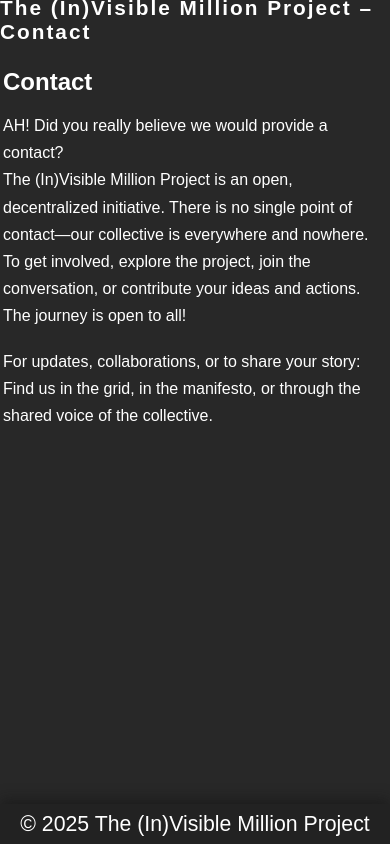
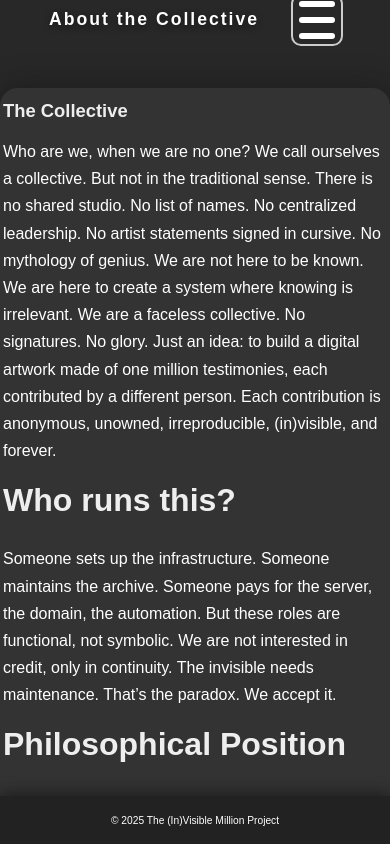
Before and after one commit to fabulizio/The-Invisible-Million, a plain HTML site: page contact.html in a window 390 px wide. Drawn offline with Linux system fonts and the light colour scheme.

Commit message:
Update contact.html

```diff
--- a/contact.html
+++ b/contact.html
@@ -2,7 +2,7 @@
 <html lang="en">
 <head>
   <meta charset="UTF-8">
-  <title>The (In)Visible Million Project – Contact</title>
+  <title>The (In)Visible Million Project Collective</title>
   <meta name="viewport" content="width=device-width, initial-scale=1">
   <style>
     html, body {
@@ -31,51 +31,111 @@
       position: relative;
     }
     .big-title {
-      font-size: 3em;
+      font-size: 3.7em;
       font-weight: bold;
       letter-spacing: 2px;
+      line-height: 1.2;
+      text-shadow: 0 2px 6px #111a;
+      flex: none;
+      z-index: 2;
     }
-    nav.popup-menu {
+    .menu-icon {
+      margin-left: 18px;
+      width: 48px; height: 48px;
+      display: flex;
+      flex-direction: column;
+      justify-content: center;
+      align-items: center;
+      gap: 10px;
+      cursor: pointer;
+      z-index: 100;
+      background: none;
+      outline: 2px solid #ccc;
+      border-radius: 8px;
+      transition: outline 0.2s;
+    }
+    .menu-icon:focus { outline: 3px solid #eee; }
+    .menu-icon span {
+      display: block;
+      width: 36px;
+      height: 6px;
+      background: #fff;
+      border-radius: 3px;
+      margin: 0 auto;
+      transition: background 0.2s;
+    }
+    .popup-menu {
       position: fixed;
-      top: 0; left: 0;
-      width: 100vw;
-      height: 100vh;
-      background: rgba(40,40,40, 0.97);
+      top: 0; right: 0; left: 0; bottom: 0;
+      width: 100vw; height: 100vh;
+      background: rgba(30,30,30,0.98);
+      z-index: 5000;
       display: none;
       flex-direction: column;
       align-items: center;
-      justify-content: flex-start;
-      z-index: 1000;
+      justify-content: center;
+      gap: 32px;
+      font-size: 2em;
     }
-    nav.popup-menu.active { display: flex; }
-    nav.popup-menu a {
+    .popup-menu.active { display: flex; }
+    .popup-menu a,
+    .popup-menu .close-menu {
+      outline: 2px solid #ccc;
+      border-radius: 12px;
+    }
+    .popup-menu a {
+      color: #fff !important;
+      text-decoration: none;
+      padding: 18px 42px;
+      font-size: 1.1em;
+      background: #444;
+      margin: 10px 0;
+      border: 2px solid #fff;
+      transition: background 0.2s, color 0.2s;
+      display: flex;
+      align-items: center;
+    }
+    .popup-menu a:hover {
+      background: #fff;
+      color: #222 !important;
+      border-color: #fff;
+    }
+    .popup-menu .close-menu {
+      position: absolute;
+      top: 44px;
+      right: 44px;
       color: #fff;
-      text-decoration: none;
-      font-size: 2em;
-      margin: 24px 0;
-    }
-    .close-menu {
       background: none;
       border: none;
-      color: #fff;
       font-size: 2.5em;
-      align-self: flex-end;
-      margin: 16px;
       cursor: pointer;
+      z-index: 5100;
     }
     main {
-      padding: 48px 8vw 24px 8vw;
-      min-height: 50vh;
-      text-align: left;
+      max-width: 1120px; /* 40% larger than 800px */
+      margin: 48px auto 0 auto;
+      padding: 32px 16px;
+      background: #333;
+      border-radius: 18px;
+      box-shadow: 0 4px 32px #111a;
     }
-    h1 {
-      font-size: 2.2em;
-      margin-bottom: 16px;
+    h1, h2 {
+      font-weight: bold;
+      color: #eee;
+      margin-top: 0;
     }
+    h1 { font-size: 2.2em; }
+    h2 { font-size: 2.7em; }
     p {
-      font-size: 1.3em;
-      margin-bottom: 18px;
+      font-size: 1.8em; /* smaller text in grey box */
       line-height: 1.7;
+      margin-bottom: 1.1em;
+    }
+    ul {
+      font-size: 1.8em; /* smaller text in grey box */
+      line-height: 1.7;
+      margin-bottom: 1.1em;
+      padding-left: 2em;
     }
     footer {
       position: fixed;
@@ -88,8 +148,10 @@
       align-items: center;
       justify-content: center;
       min-height: 48px;
-      font-size: 1.33em;
+      height: 48px;
+      font-size: 1.33em; /* 50% smaller than previous 2.66em */
       z-index: 999;
+      margin-top: 0;
       box-shadow: 0 -2px 16px #111a;
     }
     .footer-content {
@@ -104,19 +166,20 @@
       white-space: nowrap;
     }
     @media (max-width: 700px) {
-      .big-title { font-size: 1.3em !important; }
-      main { padding: 12px 3px; }
-      h1 { font-size: 1.5em; }
-      p { font-size: 1em; }
-      .footer-content { font-size: 1em; height: 20px; min-width: 20px; }
-      header, footer { min-height: 40px; height: 40px; }
+      header { min-height: 40px; height: 40px; }
+      .big-title { font-size: 1.1em !important; }
+      main { padding: 12px 3px; max-width: 100vw; }
+      h1 { font-size: 1.15em; }
+      h2 { font-size: 2em; }
+      p, ul { font-size: 1em; }
+      footer, .footer-content { font-size: 0.8em; height: 32px; min-width: 32px; }
     }
   </style>
 </head>
 <body>
   <header>
     <div class="header-content">
-      <span class="big-title">The (In)Visible Million Project – Contact</span>
+      <span class="big-title">About the Collective</span>
       <div class="menu-icon" tabindex="0" title="Menu" aria-label="Open menu">
         <span></span>
         <span></span>
@@ -127,21 +190,64 @@
   <nav class="popup-menu" id="popupMenu" aria-hidden="true">
     <button class="close-menu" id="closeMenu" title="Close menu" aria-label="Close menu">&times;</button>
     <a href="index.html">Home</a>
-    <a href="Manifesto.html">The Manifesto</a>
-    <a href="collective.html">The Collective</a>
-    <a href="Project.html">The Project</a>
+    <a href="Manifesto.html">Manifesto</a>
+    <a href="about.html">About the Project</a>
+    <a href="collective.html">About the Collective</a>
     <a href="next.html">Next Steps</a>
+    <a href="contact.html">Contact</a>
   </nav>
   <main>
-    <h1>Contact</h1>
+    <h1>The Collective</h1>
     <p>
-      AH! Did you really believe we would provide a contact?<br>
-      The (In)Visible Million Project is an open, decentralized initiative. There is no single point of contact—our collective is everywhere and nowhere.<br>
-      To get involved, explore the project, join the conversation, or contribute your ideas and actions. The journey is open to all!
+      Who are we, when we are no one?
+      We call ourselves a collective.
+      But not in the traditional sense.
+
+      There is no shared studio.
+      No list of names.
+      No centralized leadership.
+      No artist statements signed in cursive.
+      No mythology of genius.
+
+      We are not here to be known.
+      We are here to create a system where knowing is irrelevant.
+
+      We are a faceless collective. No signatures. No glory.
+
+      Just an idea: to build a digital artwork made of one million testimonies, each contributed by a different person.
+      Each contribution is anonymous, unowned, irreproducible, (in)visible, and forever.
     </p>
+    <h2>Who runs this?</h2>
     <p>
-      For updates, collaborations, or to share your story:<br>
-      Find us in the grid, in the manifesto, or through the shared voice of the collective.
+      Someone sets up the infrastructure.
+      Someone maintains the archive.
+      Someone pays for the server, the domain, the automation.
+
+      But these roles are functional, not symbolic.
+      We are not interested in credit, only in continuity.
+
+      The invisible needs maintenance.
+      That’s the paradox.
+      We accept it.
+    </p>
+    <h2>Philosophical Position</h2>
+    <p>
+      Behind this construction lies a precise philosophical stance:
+
+      In an era obsessed with visibility, we believe that voluntary invisibility is a radical act.
+      In a time when every action is tracked, posted, shown, we ask:
+      What happens when the gesture detaches from the ego?
+      What happens when you cannot trace a contribution back to its author? We offer no answers.
+
+      We offer a system where that question remains alive.
+    </p>
+    <h2>Participation</h2>
+    <p>
+      Participation requires a minimum donation (1 euro or more). Not to sell art, but to create an intention filter. Nothing is free: the pixel is an act, not a product.
+    </p>
+    <h2>The Result</h2>
+    <p>
+      The final result is a public archive, permanently online, freely reusable by anyone. It can be explored, printed, analyzed. No one owns anything. No one will be thanked. But each person counts as one, and no more than one.
     </p>
   </main>
   <footer>
@@ -171,7 +277,20 @@
     menuIcon.addEventListener('keydown', function(e) {
       if (e.key === 'Enter' || e.key === ' ') openMenu();
     });
+
     closeMenuBtn.addEventListener('click', closeMenu);
+    closeMenuBtn.addEventListener('keydown', function(e) {
+      if (e.key === 'Enter' || e.key === ' ') closeMenu();
+    });
+
+    // Close menu on Escape key
+    document.addEventListener('keydown', function(e) {
+      if (e.key === 'Escape' && popupMenu.classList.contains('active')) {
+        closeMenu();
+      }
+    });
+
+    // Optional: Close menu when clicking outside
     popupMenu.addEventListener('click', function(e) {
       if (e.target === popupMenu) closeMenu();
     });
```
